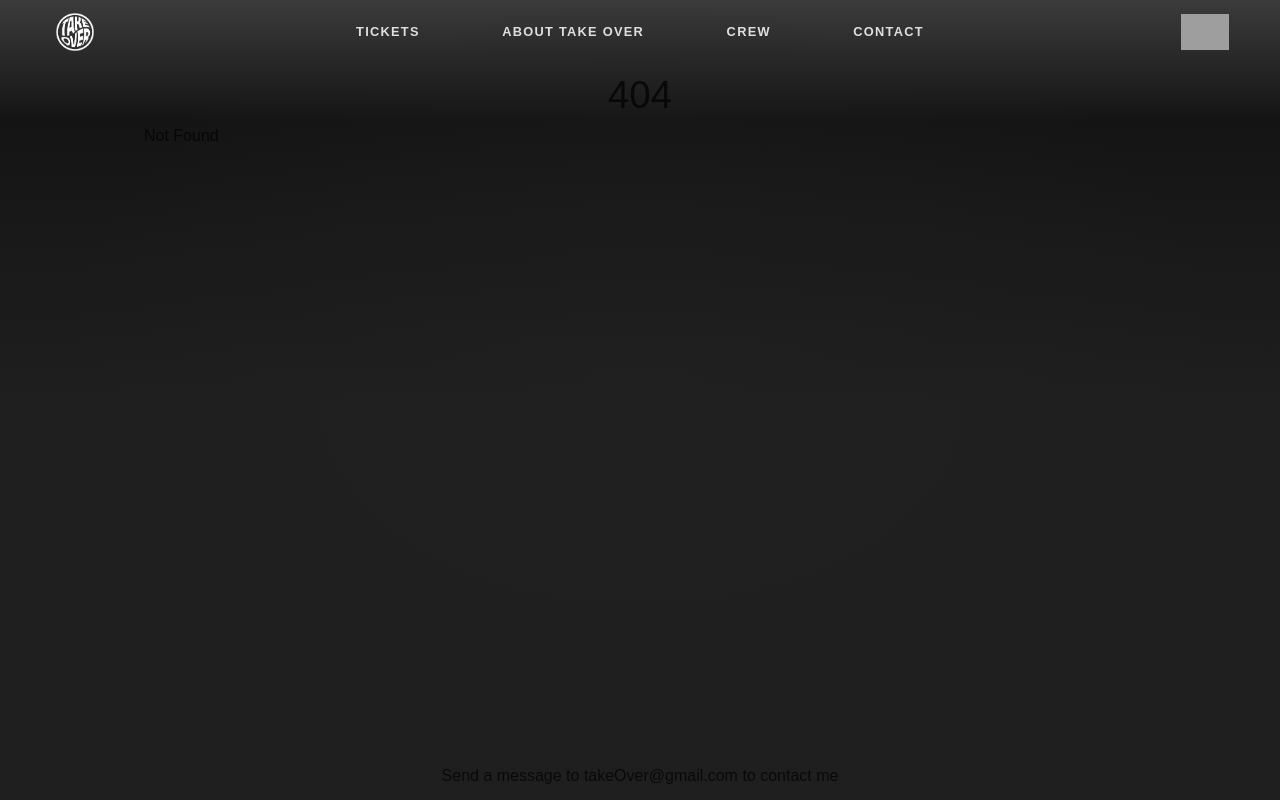
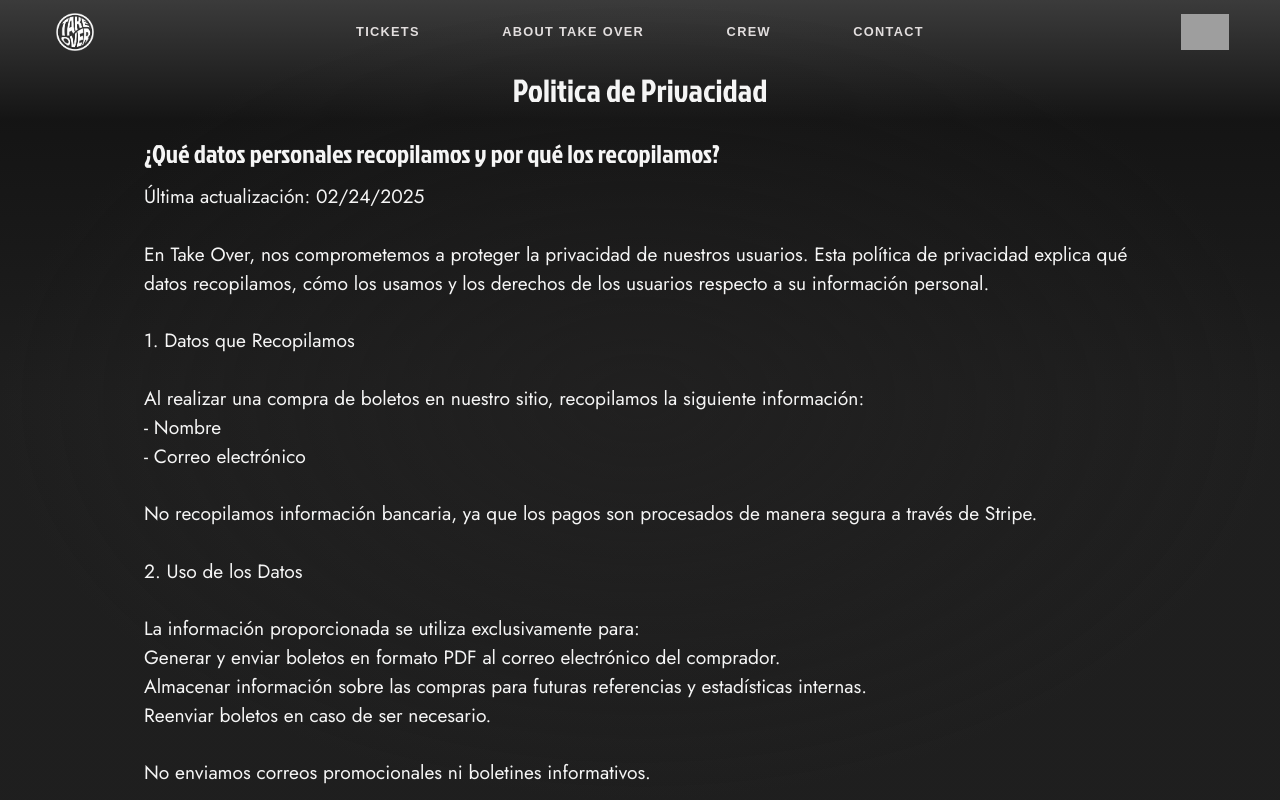
Before and after one commit to Iscomarz/takeOver-webb, a SvelteKit app: page /politica in a window 1280 px wide. Before the commit this address had no page. Shown: the top 800 px of the page. Built offline with nearby package versions, Linux system fonts and the light colour scheme; grey boxes are pictures that could not be loaded.

Commit message:
politicas y terminos

```diff
--- a/src/routes/+layout.svelte
+++ b/src/routes/+layout.svelte
@@ -12,6 +12,7 @@
 
 	<footer>
 		<p>Send a message to takeOver@gmail.com to contact me</p>
+		<a href="/politica">Politicas de privacidad</a>
 	</footer>
 </div>
 
--- a/src/routes/components/Checkout.svelte
+++ b/src/routes/components/Checkout.svelte
@@ -8,6 +8,7 @@
   export let idPrecioStripe;
 
   let stripe;
+  let acceptedTerms = false;
 
   onMount(async () => {
     //live
@@ -17,6 +18,13 @@
   });
 
   async function handleCheckout() {
+    if (!acceptedTerms) {
+      toast.error("Debes aceptar los términos y condiciones para continuar", {
+        position: "bottom-center",
+        style: 'background: #333; color: #fff;',
+      });
+      return;
+    }
     // Se asegura de que totalPrice esté correctamente suscrito
     const finalPrice = $totalPrice;
     console.log('boton checkout',idPrecioStripe, cantidad);
@@ -58,6 +66,11 @@
 
 <Toaster />
 
+<label>
+  <input type="checkbox" bind:checked={acceptedTerms} />
+  Acepto los <a href="/terminos" target="_blank">términos y condiciones</a>
+</label>
+
 <button on:click={handleCheckout}>
   Checkout <p>Mex${$totalPrice}</p>
 </button>
@@ -81,4 +94,23 @@
   button:hover {
     background-color: #3a3a3a;
   }
+
+  label {
+    display: flex;
+    align-items: center;
+    margin-top: 20px;
+  }
+
+  input[type="checkbox"] {
+    margin-right: 10px;
+  }
+
+  a {
+    color: #56fdb8;
+    text-decoration: none;
+  }
+
+  a:hover {
+    text-decoration: underline;
+  }
 </style>
--- /dev/null
+++ b/src/routes/politica/+page.svelte
@@ -0,0 +1,61 @@
+<h1>Politica de Privacidad</h1>
+
+<h3>¿Qué datos personales recopilamos y por qué los recopilamos?</h3>
+
+<p>Última actualización: 02/24/2025
+
+    En Take Over, nos comprometemos a proteger la privacidad de nuestros usuarios. Esta política de privacidad explica qué datos recopilamos, cómo los usamos y los derechos de los usuarios respecto a su información personal.
+
+    1. Datos que Recopilamos
+
+    Al realizar una compra de boletos en nuestro sitio, recopilamos la siguiente información:
+    - Nombre
+    - Correo electrónico
+
+    No recopilamos información bancaria, ya que los pagos son procesados de manera segura a través de Stripe.
+
+    2. Uso de los Datos
+
+    La información proporcionada se utiliza exclusivamente para:
+    Generar y enviar boletos en formato PDF al correo electrónico del comprador.
+    Almacenar información sobre las compras para futuras referencias y estadísticas internas.
+    Reenviar boletos en caso de ser necesario.
+
+    No enviamos correos promocionales ni boletines informativos.
+
+    3. Compartición de Datos
+
+    No compartimos información personal con terceros. Stripe procesa los pagos directamente y no recibimos datos bancarios de los usuarios.
+
+    4. Seguridad de los Datos
+
+    La información de los usuarios se almacena en una base de datos segura en Supabase, que cuenta con cifrado y autenticación para proteger la integridad de los datos.
+
+    5. Derechos de los Usuarios
+
+    Los usuarios pueden solicitar la modificación del nombre en la compra de su boleto.
+    No se permiten reembolsos, salvo en caso de cancelación total del evento, en cuyo caso se ofrecerá la devolución completa del importe o la posibilidad de usar el monto para un evento futuro.
+    Si tienes dudas sobre esta política, puedes contactarnos en take.oover.show@gmail.com.
+
+    </p>
+
+    <style>
+        h1{
+            font-family: "JockeyOne";
+            font-size: 2em;
+            color: whitesmoke;
+            text-align: center;
+            margin-bottom: 20px;
+        }
+        h3{
+            font-family: "JockeyOne";
+            color: whitesmoke;
+            font-size: 1.6em;
+            margin-bottom: 10px;       }
+        p{
+            color: whitesmoke;
+            font-family: "JostRegular";
+            font-size: 1.2em;
+            white-space: pre-line;
+        }
+    </style>
--- /dev/null
+++ b/src/routes/terminos/+page.svelte
@@ -0,0 +1,45 @@
+
+<h1>TÉRMINOS Y CONDICIONES</h1>
+<p>
+    Última actualización: 02/24/2025
+
+    Al acceder y comprar en takeovermx.com, aceptas los siguientes términos y condiciones.
+
+    1. Venta de Boletos
+
+    - Todas las compras de boletos son finales y no se permiten reembolsos.
+    - Los boletos se entregan en formato PDF con un número de referencia y un código QR, enviados al correo del comprador.
+    - En caso de cancelación del evento, se reembolsará el total de los boletos comprados o se ofrecerá la opción de utilizarlos para un evento futuro.
+
+    2. Responsabilidad
+
+    Take Over organiza los eventos y no es responsable por cambios de locación, cancelación de artistas o cualquier otra modificación en la programación.
+
+    3. Restricciones
+
+    - El acceso a los eventos es exclusivo para mayores de edad.
+    - La reventa de boletos está estrictamente prohibida
+    - No se permite la entrada con armas, drogas o bebidas que no sean vendidas dentro del establecimiento.
+
+    4. Métodos de Pago y Facturación
+
+    - Dentro de la plataforma solo se aceptan pagos procesados a través de Stripe.
+    - No emitimos facturas.
+
+    Cualquier duda o consulta sobre estos términos y condiciones puede dirigirse a take.oover.show@gmail.com.</p>
+
+    <style>
+        p{
+            color: whitesmoke;
+            font-family: "JostRegular";
+            font-size: 1.2em;
+            white-space: pre-line;
+        }
+        h1{
+            font-family: "JockeyOne";
+            font-size: 2em;
+            color: whitesmoke;
+            text-align: center;
+            margin-bottom: 20px;
+        }
+    </style>
```
